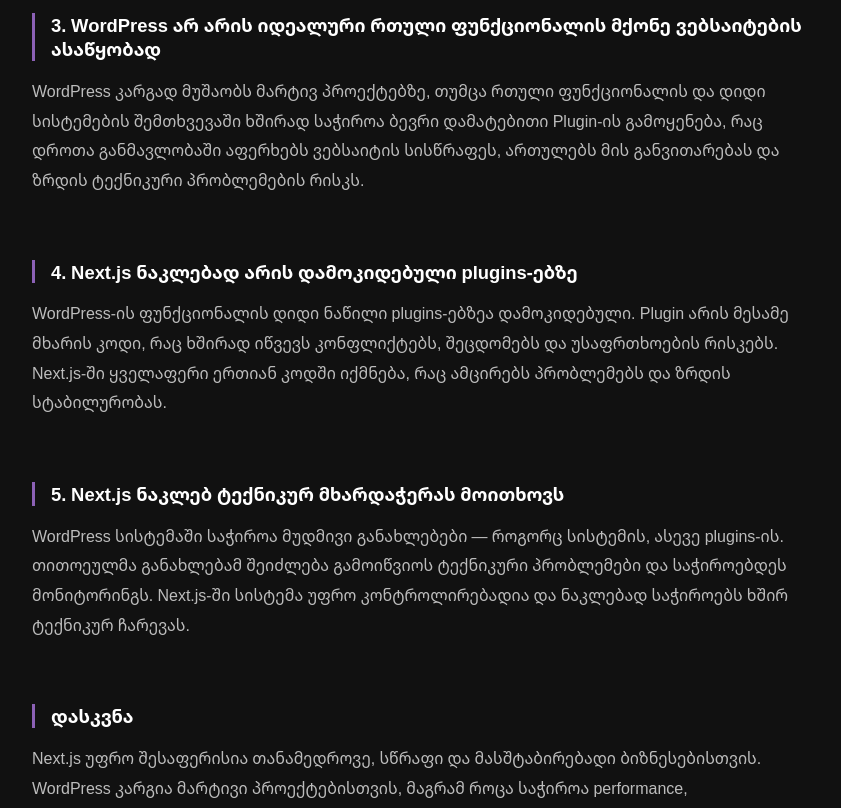
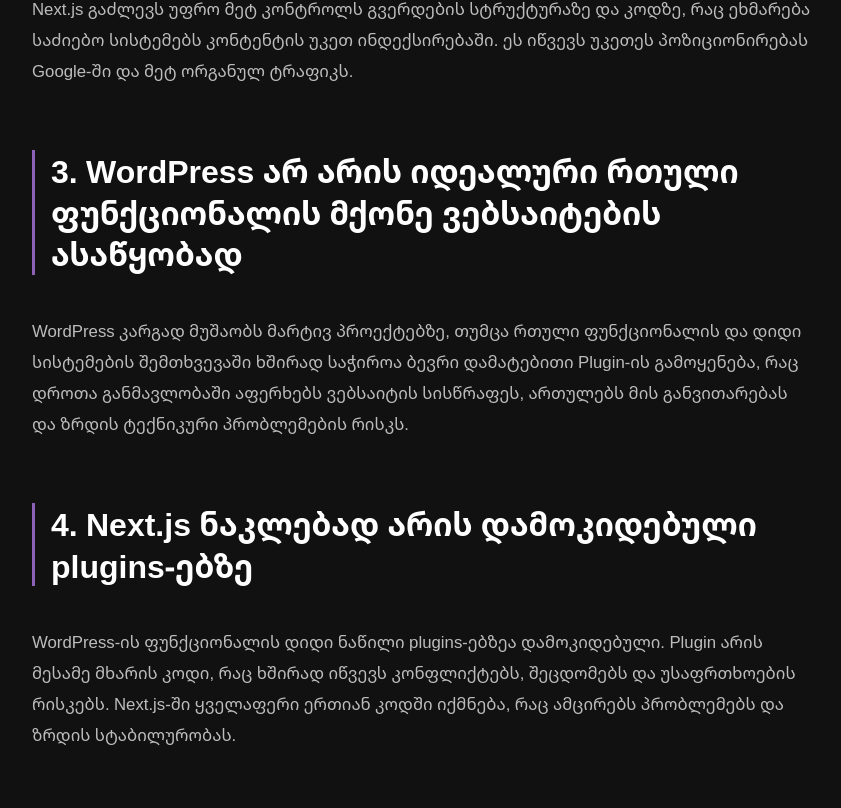
Before and after one commit to lizzaaabb/lamz-site, a Next.js app: page /ka/wordpress-vs-nextjs in a window 1280 px wide. Shown: the part 911-1719 px from the top of the page, without its empty margins (218-1059 px from the left). Built offline with nearby package versions, Linux system fonts and the light colour scheme; a web font is replaced by a local one.

Commit message:
easy read

```diff
--- a/src/components/Blog.js
+++ b/src/components/Blog.js
@@ -18,7 +18,7 @@
         tag: blog1Ka.category,
         date: blog1Ka.date,
         title: blog1Ka.title,
-        desc: 'თქვენი საიტის ვიზიტორი 3 წამში წყვეტს — დარჩეს თუ გადავიდეს. გაიგეთ, როგორ ქმნის სწორი დიზაინი ნდობას.',
+        desc: 'ბევრი პროექტი გაუგებარი მოთხოვნების გამო ფერხდება. პროექტის სწრაფად განვითარებისთვის . . 1 .',
         readTime: blog1Ka.readTime,
         slug: blog1Ka.slug,
       },
@@ -52,7 +52,7 @@
         tag: blog1En.category,
         date: blog1En.date,
         title: blog1En.title,
-        desc: 'Your visitor decides in 3 seconds whether to stay or leave. Learn how the right design builds instant trust.',
+        desc: 'Top 5 requirements for a successful website project. Clear goals, detailed specs, and good communication are key to fast development and great results.',
         readTime: blog1En.readTime,
         slug: blog1En.slug,
       },
--- a/src/components/Blog1.js
+++ b/src/components/Blog1.js
@@ -81,7 +81,7 @@
 - უსაფრთხოებით
 - მარტივი და კომფორტული მომხმარებლის გამოცდილებით
 
-ჩვენთვის ვებსაიტი მხოლოდ ვიზუალი არ არის — მისი მთავარი მიზანია მომხმარებლის რეალურ კლიენტად გადაქცევა და ბიზნესისთვის შედეგების მოტანა.
+ჩვენთვის ვებსაიტი მხოლოდ ვიზუალი არ არის - მისი მთავარი მიზანია მომხმარებლის რეალურ კლიენტად გადაქცევა და ბიზნესისთვის შედეგების მოტანა.
 
 ## მზად ხართ თქვენი ბიზნესისთვის ვებსაიტის შესაქმნელად?
 
@@ -108,7 +108,7 @@
 
 ## 1. Clearly Define What You Need
 
-One of the biggest problems in website projects is not design — it is unclear requirements.
+One of the biggest problems in website projects is not design - it is unclear requirements.
 
 Before the project starts, it is important to define:
 
@@ -177,7 +177,7 @@
 - Strong security
 - Simple and user-friendly experience
 
-For us, a website is not just about visuals — its main goal is to turn visitors into real customers and help businesses grow.
+For us, a website is not just about visuals - its main goal is to turn visitors into real customers and help businesses grow.
 
 ## Ready to Build a Website for Your Business?
 
--- a/src/components/Blog2.js
+++ b/src/components/Blog2.js
@@ -26,11 +26,11 @@
 
 ## 5. Next.js ნაკლებ ტექნიკურ მხარდაჭერას მოითხოვს
 
-WordPress სისტემაში საჭიროა მუდმივი განახლებები — როგორც სისტემის, ასევე plugins-ის. თითოეულმა განახლებამ შეიძლება გამოიწვიოს ტექნიკური პრობლემები და საჭიროებდეს მონიტორინგს. Next.js-ში სისტემა უფრო კონტროლირებადია და ნაკლებად საჭიროებს ხშირ ტექნიკურ ჩარევას.
+WordPress სისტემაში საჭიროა მუდმივი განახლებები - როგორც სისტემის, ასევე plugins-ის. თითოეულმა განახლებამ შეიძლება გამოიწვიოს ტექნიკური პრობლემები და საჭიროებდეს მონიტორინგს. Next.js-ში სისტემა უფრო კონტროლირებადია და ნაკლებად საჭიროებს ხშირ ტექნიკურ ჩარევას.
 
 ## დასკვნა
 
-Next.js უფრო შესაფერისია თანამედროვე, სწრაფი და მასშტაბირებადი ბიზნესებისთვის. WordPress კარგია მარტივი პროექტებისთვის, მაგრამ როცა საჭიროა performance, სტაბილურობა და ზრდა — Next.js ხშირად უკეთესი არჩევანია.
+Next.js უფრო შესაფერისია თანამედროვე, სწრაფი და მასშტაბირებადი ბიზნესებისთვის. WordPress კარგია მარტივი პროექტებისთვის, მაგრამ როცა საჭიროა performance, სტაბილურობა და ზრდა - Next.js ხშირად უკეთესი არჩევანია.
 
 Next.js ვებსაიტის შეკვეთა
 გაიგე რატომ გჭირდება ვებსაიტი
@@ -70,7 +70,7 @@
 
 ## Conclusion
 
-Next.js is better suited for modern, fast, and scalable business websites. WordPress is still a good choice for simple projects, but when performance, stability, and growth matter — Next.js is often the better option.
+Next.js is better suited for modern, fast, and scalable business websites. WordPress is still a good choice for simple projects, but when performance, stability, and growth matter - Next.js is often the better option.
 
 Order Next.js Website
 Why Every Business Needs A Website
--- a/src/components/Blog3.js
+++ b/src/components/Blog3.js
@@ -28,7 +28,7 @@
 
 ## 5. ვებსაიტი მუშაობს 24/7
 
-ვებსაიტი მუშაობს 24/7-ზე — მაშინაც კი, როცა გძინავთ, თქვენს ბიზნესს მაინც შეუძლია შემოსავლის მიღება.
+ვებსაიტი მუშაობს 24/7-ზე - მაშინაც კი, როცა გძინავთ, თქვენს ბიზნესს მაინც შეუძლია შემოსავლის მიღება.
 
 ## მზად ხართ თქვენი ბიზნესისთვის ვებსაიტის შესაქმნელად?
 
@@ -70,7 +70,7 @@
 
 ## 5. A website works 24/7
 
-A website works 24/7 — even while you sleep, your business can still generate income.
+A website works 24/7 - even while you sleep, your business can still generate income.
 
 ## Ready to build a website for your business?
 
--- a/src/styles/BlogPage1.css
+++ b/src/styles/BlogPage1.css
@@ -96,21 +96,22 @@
 
 .bp-p {
   font-family: 'Sansation', sans-serif;
-  font-size: 1.05rem;
-  font-weight: 400;
+  font-size: 1.3rem;
+  font-weight: 300;
   line-height: 1.85;
   color: rgba(255, 255, 255, 0.72);
   margin: 0 0 20px;
+  letter-spacing: 0.5px;
 }
 .bp-page--ka .bp-p {
   font-family: 'Noto Sans Georgian', sans-serif;
   letter-spacing: 0;
-  font-size: 1rem;
+  font-size: 1.05rem;
 }
 
 .bp-h2 {
   font-family: 'Sansation', sans-serif;
-  font-size: 1.3rem;
+  font-size: 2rem;
   font-weight: 800;
   color: #ffffff;
   margin: 44px 0 16px;
@@ -118,11 +119,13 @@
   padding-left: 16px;
   border-left: 3px solid rgba(192, 132, 252, 0.7);
   line-height: 1.3;
+  margin-bottom: 40px;
 }
 .bp-page--ka .bp-h2 {
   font-family: 'Noto Sans Georgian', sans-serif;
   letter-spacing: 0;
-  font-size: 1.15rem;
+  font-size: 2rem;
+  margin-bottom: 40px;
 }
 
 .bp-ul {
@@ -136,11 +139,12 @@
 
 .bp-li {
   font-family: 'Sansation', sans-serif;
-  font-size: 1rem;
+  font-size: 1.1rem;
   line-height: 1.7;
   color: rgba(255, 255, 255, 0.68);
   padding-left: 20px;
   position: relative;
+  font-weight: 300;
 }
 .bp-li::before {
   content: '';
@@ -156,6 +160,7 @@
   padding-left: 36px;
   font-size: 0.93rem;
   color: rgba(255, 255, 255, 0.5);
+  font-size: 1rem;
 }
 .bp-li--sub::before {
   left: 16px;
@@ -163,6 +168,7 @@
   height: 4px;
   top: 12px;
   background: rgba(192, 132, 252, 0.4);
+
 }
 .bp-page--ka .bp-li {
   font-family: 'Noto Sans Georgian', sans-serif;
```
